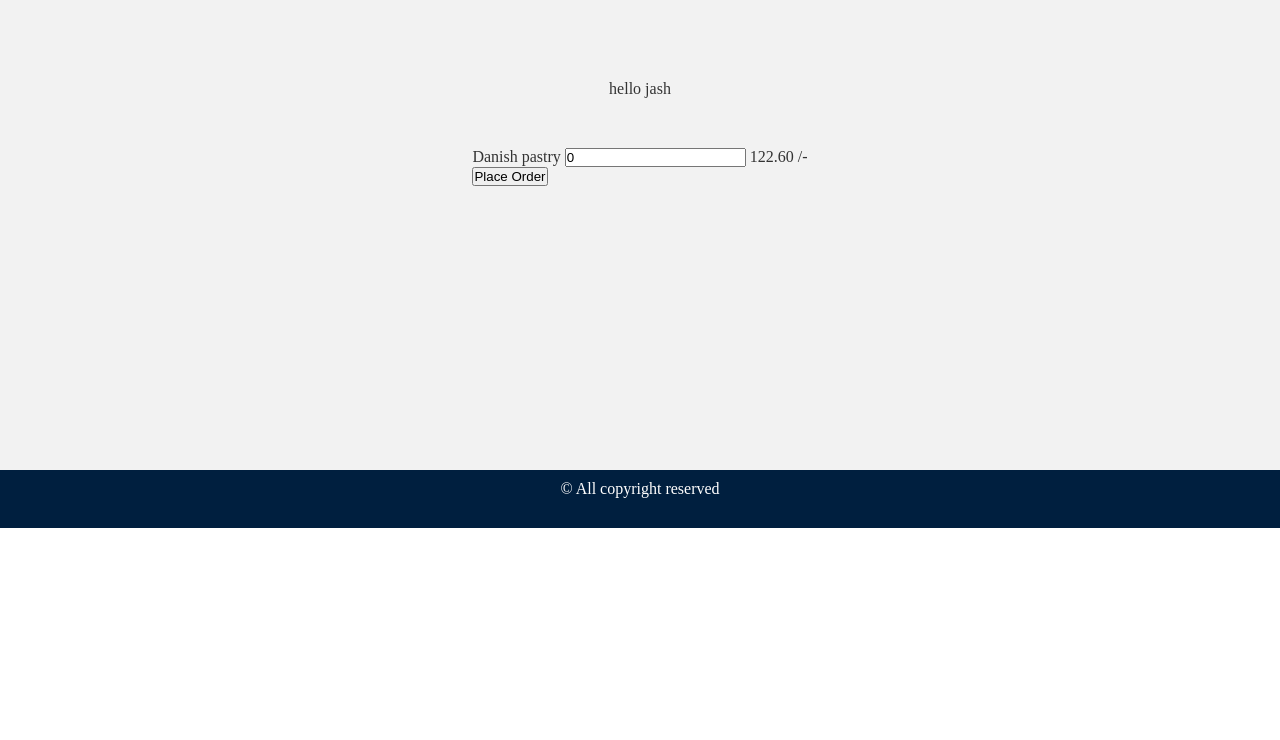
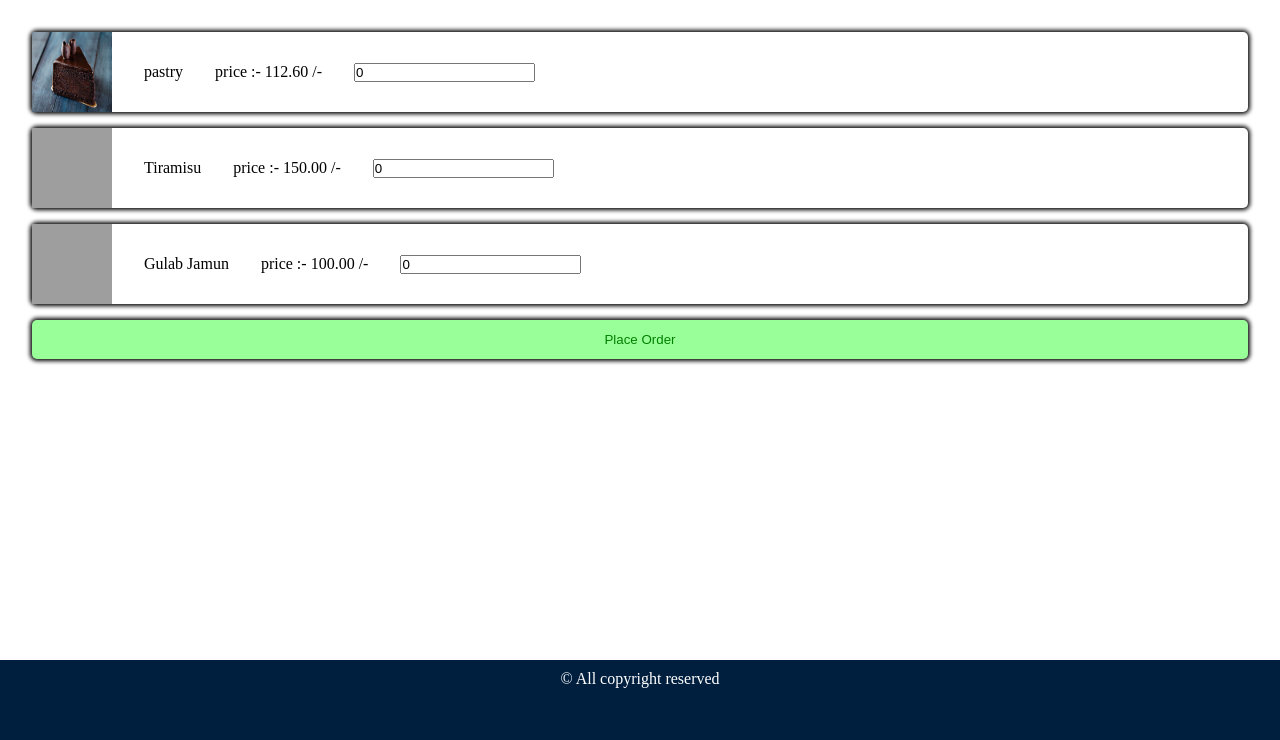
Before and after one commit to jashDevkar/Desert-ordering, a Django app: page / in a window 1280 px wide. Shown: the part 60-800 px from the top of the page. Run offline with Django 4.2, Linux system fonts and the light colour scheme; a user stored in the database is signed in; data comes from the database, SQL or seed files in the repository; grey boxes are pictures that could not be loaded.

Commit message:
final css

```diff
--- a/core/models.py
+++ b/core/models.py
@@ -39,7 +39,7 @@
 class Dessert(models.Model):
     name=models.CharField("Desert name ",max_length=50)
     price = models.DecimalField(max_digits=10,decimal_places=2)
-    image=models.ImageField(upload_to="desert_image/",blank=True,null=True)
+    dessert_image=models.ImageField(upload_to="desert_image",blank=True,null=True)
     decription = models.TextField("Desert Description")
 
     def __str__(self):
--- a/core/static/css/base.css
+++ b/core/static/css/base.css
@@ -8,10 +8,10 @@
 nav{
     background-color: #001f3f;
     color:white;
-    box-shadow: 0px 4px 4px rgba(0, 0, 0, 0.3);
     display: flex;
     align-items: center;
     justify-content: space-between;
+    height: 10%;
 }
 .logo{
     font-size: 35px;
@@ -74,4 +74,9 @@
     text-align: center;
     color: white;
     padding-bottom: 30px;
+    position: absolute;
+    bottom: 0px;
+    width: 100%;
+    height: 10%;
+    box-sizing: border-box;
 }
--- a/core/static/css/homepage.css
+++ b/core/static/css/homepage.css
@@ -1,44 +1,27 @@
 main{
-    background-color: #f2f2f2;
-    color:#333333;
-    display: flex;
-    flex-direction: column;
-    align-items: center;
-    padding: 80px 50px;
-    gap: 50px;
-    box-sizing: border-box;
-    height: 470px;
+    height: 80%;
+
 }
 
-.title {
-    font-size: 35px;
+.center-div{
+    display: flex;
+    justify-content: center;
+    align-items: center;
+    flex-direction: column;
+    padding: 2rem 2rem;
+}
+.card{
+    width: 100%;
+    background-color: white;
+    box-shadow: 0px 0px 4px 2px black;
+    height: 5rem;
+    border-radius: 5px;
+    margin-bottom: 1rem;
+    display: flex;
+    align-items: center;
+    gap: 2rem;
 }
 
-.intro {
-    text-align: center;
-    padding: 0px 80px;
-    font-size: 20px;
-}
-
-.button {
-    display: flex;
-    justify-content: center;
-    gap: 20px;
-}
-
-.button button {
-    background-color: #cccccc;
-    padding: 5px 15px;
-    font-size: 17px;
-    color: #333333;
-    border: none;
-    cursor: pointer;
-    border-radius: 20px;
-    transition: 0.7s ease-in-out;
-}
-.button button:hover{
-    background-color: #fec86a;
-}
 .homepageMssg{
     width:30%;
     padding: 20px;
@@ -50,6 +33,7 @@
     background-color: white;
     box-shadow: 0px 0px 10px black;
     border-radius: 5px;
+
 }
 .Login{
     padding: 10px 12px;
@@ -72,3 +56,18 @@
 .loginAnchor{
     margin-top: 10%;
 }
+.place-order{
+    width: 100%;
+    padding: 1% 0rem;
+    cursor: pointer;
+    background-color:  rgb(153, 255, 153);
+    color: green;
+    border: none;
+    border-radius: 5px;
+    box-shadow: 0px 0px 4px 2px black;
+}
+.image{
+    width: 5rem;
+    height: 100%;
+
+}
--- a/pastryOrdering/settings.py
+++ b/pastryOrdering/settings.py
@@ -104,11 +104,9 @@
 
 # Static files (CSS, JavaScript, Images)
 # https://docs.djangoproject.com/en/4.2/howto/static-files/
-
 STATIC_URL = 'static/'
-
-STATICFILES_DIR=[
-        BASE_DIR , 'static'
+STATICFILES_DIRS=[
+    BASE_DIR,"core/static"
 ]
 
 import os
--- a/templates/homepage.html
+++ b/templates/homepage.html
@@ -16,29 +16,40 @@
 <!--main content starts-->
 <main>
     {% if request.user.is_authenticated %}
-            <div>hello {{user.username}}</div>
 
 
 
     <form method="post">
         {% csrf_token %}
+        <div>
+            <div class="center-div">
                 {% for desserts in dessert %}
+
+
+                <div class="card">
+                    <img src= "/media/{{desserts.dessert_image}}" class="image">
                     <label>{{ desserts.name }}</label>
+                    <span> price :- {{desserts.price}} /-</span>
                     <input type="number" name="{{ desserts.pk }}" value="0" min="0">
-                    <span> {{desserts.price}} /-</span>
-                    <br>
+
+                </div>
+
                 {% endfor %}
-                <button type="submit">Place Order</button>
+                <button type="submit" class="place-order">Place Order</button>
+            </div>
     </form>
+    </div>
 
 
     {%else%}
+    <div class="center-div">
     <div class="homepageMssg">
         <h1>Greetings!</h1>
         <div class="mssg">Login inorder to see this page...</div>
         <a class="loginAnchor" href={% url "login" %}><button class="Login">login?</button></a>
 
     </div>
+</div>
 
     {% endif %}
 </main>
```
Also changed, not shown: core/static/css/Sucessful.css (added, +14 -0 lines), templates/orderSuccessful.html (+11 -10 lines), core/migrations/0002_rename_image_dessert_dessert_image.py (added), core/migrations/0003_alter_dessert_dessert_image.py (added), db.sqlite3, media/desert_image/Chocolate-Truffle-Pastries_grande_8EOnu5O.jpg (added). Lines whose indentation alone changed are shown as unchanged.
